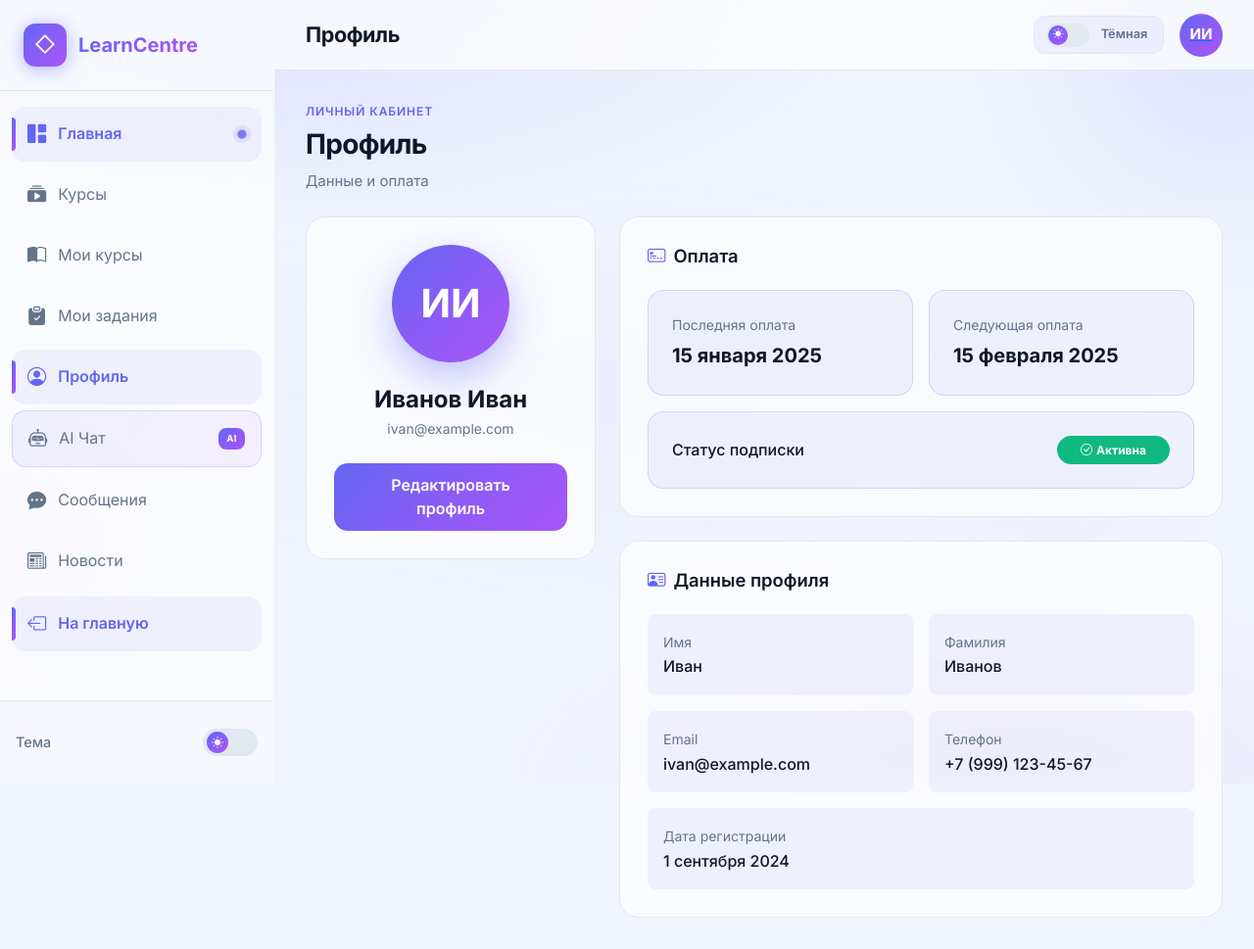
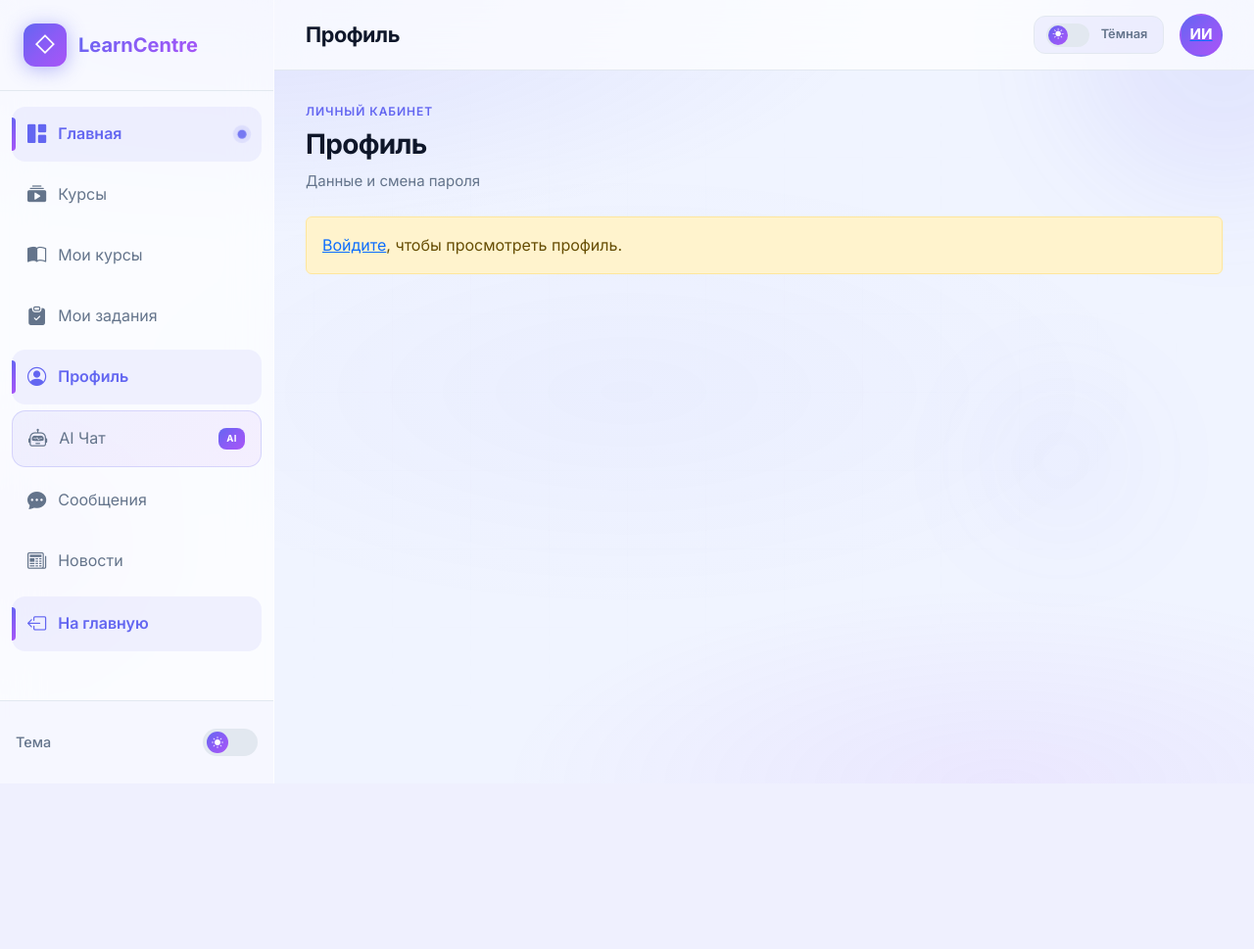
Before and after one commit to ViraKrajevskiy/LearnCentreWebsite, a Django app: page /student/profile/ in a window 1280 px wide. Shown: the whole page at 98% size. After the commit the page ends 800 px from the top, so only its background shows below. Run offline with Django 5.2, Linux system fonts and the light colour scheme; parts of the project's set-up code (start-up, migrations or seed data) failed here and were passed over.

Commit message:
обновление

```diff
--- a/Config/urls.py
+++ b/Config/urls.py
@@ -2,13 +2,18 @@ from django.contrib import admin
 from django.urls import path, include
 from drf_spectacular.views import SpectacularAPIView, SpectacularSwaggerView
 
-from WebSite.view_sets.otp_register_views.register_verify import RegisterView, VerifyOTPView
+from WebSite.view_sets.otp_register_views.register_verify import (
+    RegisterView, VerifyOTPView, LoginView, ProfileView, ChangePasswordView
+)
 
 urlpatterns = [
     path('admin/', admin.site.urls),
     # API auth — до include WebSite (иначе может 404)
     path('api/v1/auth/register/', RegisterView.as_view(), name='api_register'),
     path('api/v1/auth/verify-otp/', VerifyOTPView.as_view(), name='api_verify_otp'),
+    path('api/v1/auth/login/', LoginView.as_view(), name='api_login'),
+    path('api/v1/auth/me/', ProfileView.as_view(), name='api_profile'),
+    path('api/v1/auth/change-password/', ChangePasswordView.as_view(), name='api_change_password'),
     path('', include('WebSite.urls')),
 
     # Документация API
--- a/WebSite/models/models.py
+++ b/WebSite/models/models.py
@@ -32,6 +32,7 @@ class User(AbstractBaseUser, PermissionsMixin, DateCreate):
     last_name = models.CharField(max_length=50, blank=True, null=True)
     phone_number = PhoneNumberField(unique=True, db_index=True)
     telegram_username = models.CharField(max_length=100, blank=True, null=True, db_index=True)
+    telegram_chat_id = models.BigIntegerField(null=True, blank=True, db_index=True, help_text='Telegram chat_id для бота')
     birth_date = models.DateField(null=True, blank=True)
     role = models.CharField(max_length=20, choices=ROLE_CHOICES, default='guest')
 
--- a/WebSite/models/opt_model.py
+++ b/WebSite/models/opt_model.py
@@ -8,6 +8,7 @@ class UserOTP(models.Model):
     code = models.CharField(max_length=6)
 
     session_id = models.UUIDField(default=uuid.uuid4, editable=False, unique=True)
+    telegram_chat_id = models.BigIntegerField(null=True, blank=True, help_text='Telegram chat_id для отправки уведомления об успехе')
 
     created_at = models.DateTimeField(auto_now_add=True)
     expires_at = models.DateTimeField()
--- a/WebSite/templates/student/profile.html
+++ b/WebSite/templates/student/profile.html
@@ -9,83 +9,153 @@
     <div class="page-hero anim-fade-up mb-4">
         <p class="text-uppercase mb-2" style="font-size: 0.75rem; font-weight: 600; letter-spacing: 0.08em; color: var(--accent);">Личный кабинет</p>
         <h1>Профиль</h1>
-        <p class="lead">Данные и оплата</p>
+        <p class="lead">Данные и смена пароля</p>
     </div>
-    <div class="row g-4">
+    <div id="profile-auth-required" class="alert alert-warning d-none">
+        <a href="{% url 'login' %}">Войдите</a>, чтобы просмотреть профиль.
+    </div>
+    <div id="profile-content" class="row g-4 d-none">
         <div class="col-lg-4">
             <div class="card-ai card-glow text-center animate-on-scroll">
-                <div class="avatar-profile mx-auto mb-4 rounded-circle d-flex align-items-center justify-content-center" style="width: 120px; height: 120px; background: var(--ai-gradient); color: white; font-size: 2.5rem; font-weight: 700; box-shadow: 0 15px 40px rgba(99,102,241,0.4);">
-                    ИИ
+                <div id="avatar-initials" class="avatar-profile mx-auto mb-4 rounded-circle d-flex align-items-center justify-content-center" style="width: 120px; height: 120px; background: var(--ai-gradient); color: white; font-size: 2.5rem; font-weight: 700; box-shadow: 0 15px 40px rgba(99,102,241,0.4);">
+                    —
                 </div>
-                <h4 class="mb-1 fw-bold">Иванов Иван</h4>
-                <p class="text-secondary small mb-4">ivan@example.com</p>
-                <a href="#" class="btn btn-ai w-100">Редактировать профиль</a>
+                <h4 id="profile-name" class="mb-1 fw-bold">—</h4>
+                <p id="profile-email" class="text-secondary small mb-4">—</p>
             </div>
         </div>
         <div class="col-lg-8">
             <div class="card-ai card-glow mb-4 animate-on-scroll">
                 <h5 class="card-title-custom mb-4">
-                    <i class="bi bi-credit-card-2-front me-2" style="color: var(--accent);"></i>Оплата
+                    <i class="bi bi-person-vcard me-2" style="color: var(--accent);"></i>Данные профиля
                 </h5>
                 <div class="row g-3">
-                    <div class="col-sm-6">
-                        <div class="p-4 rounded-4" style="background: var(--ai-subtle); border: 1px solid rgba(99,102,241,0.2);">
-                            <small class="text-secondary d-block mb-1">Последняя оплата</small>
-                            <strong class="fs-5">15 января 2025</strong>
+                    <div class="col-md-6">
+                        <div class="p-3 rounded-3" style="background: var(--ai-subtle); border: 1px solid rgba(99,102,241,0.2);">
+                            <small class="text-secondary">Имя</small>
+                            <div id="profile-first-name" class="fw-medium">—</div>
                         </div>
                     </div>
-                    <div class="col-sm-6">
-                        <div class="p-4 rounded-4" style="background: var(--ai-subtle); border: 1px solid rgba(99,102,241,0.2);">
-                            <small class="text-secondary d-block mb-1">Следующая оплата</small>
-                            <strong class="fs-5">15 февраля 2025</strong>
+                    <div class="col-md-6">
+                        <div class="p-3 rounded-3" style="background: var(--ai-subtle); border: 1px solid rgba(99,102,241,0.2);">
+                            <small class="text-secondary">Фамилия</small>
+                            <div id="profile-surname" class="fw-medium">—</div>
                         </div>
                     </div>
-                    <div class="col-12">
-                        <div class="p-4 rounded-4 d-flex align-items-center justify-content-between" style="background: var(--ai-subtle); border: 1px solid rgba(99,102,241,0.2);">
-                            <span class="fw-medium">Статус подписки</span>
-                            <span class="badge rounded-pill px-4 py-2" style="background: var(--success); color: white;"><i class="bi bi-check-circle me-1"></i>Активна</span>
+                    <div class="col-md-6">
+                        <div class="p-3 rounded-3" style="background: var(--ai-subtle); border: 1px solid rgba(99,102,241,0.2);">
+                            <small class="text-secondary">Email</small>
+                            <div id="profile-email-val" class="fw-medium">—</div>
+                        </div>
+                    </div>
+                    <div class="col-md-6">
+                        <div class="p-3 rounded-3" style="background: var(--ai-subtle); border: 1px solid rgba(99,102,241,0.2);">
+                            <small class="text-secondary">Телефон</small>
+                            <div id="profile-phone" class="fw-medium">—</div>
+                        </div>
+                    </div>
+                    <div class="col-md-6">
+                        <div class="p-3 rounded-3" style="background: var(--ai-subtle); border: 1px solid rgba(99,102,241,0.2);">
+                            <small class="text-secondary">Telegram</small>
+                            <div id="profile-telegram" class="fw-medium">—</div>
+                        </div>
+                    </div>
+                    <div class="col-md-6">
+                        <div class="p-3 rounded-3" style="background: var(--ai-subtle); border: 1px solid rgba(99,102,241,0.2);">
+                            <small class="text-secondary">Дата регистрации</small>
+                            <div id="profile-created" class="fw-medium">—</div>
                         </div>
                     </div>
                 </div>
             </div>
             <div class="card-ai card-glow animate-on-scroll">
                 <h5 class="card-title-custom mb-4">
-                    <i class="bi bi-person-vcard me-2" style="color: var(--accent);"></i>Данные профиля
+                    <i class="bi bi-key me-2" style="color: var(--accent);"></i>Смена пароля
                 </h5>
-                <div class="row g-3">
-                    <div class="col-md-6">
-                        <div class="p-3 rounded-3" style="background: var(--ai-subtle);">
-                            <small class="text-secondary">Имя</small>
-                            <div class="fw-medium">Иван</div>
-                        </div>
+                <p class="text-muted small mb-3">Изменить пароль можно здесь или в Telegram-боте командой /changepassword</p>
+                <form id="change-password-form">
+                    <div class="mb-3">
+                        <label class="form-label">Текущий пароль</label>
+                        <input type="password" name="old_password" class="form-control" required placeholder="••••••••">
                     </div>
-                    <div class="col-md-6">
-                        <div class="p-3 rounded-3" style="background: var(--ai-subtle);">
-                            <small class="text-secondary">Фамилия</small>
-                            <div class="fw-medium">Иванов</div>
-                        </div>
+                    <div class="mb-3">
+                        <label class="form-label">Новый пароль (не менее 8 символов)</label>
+                        <input type="password" name="new_password" class="form-control" required minlength="8" placeholder="••••••••">
                     </div>
-                    <div class="col-md-6">
-                        <div class="p-3 rounded-3" style="background: var(--ai-subtle);">
-                            <small class="text-secondary">Email</small>
-                            <div class="fw-medium">ivan@example.com</div>
-                        </div>
-                    </div>
-                    <div class="col-md-6">
-                        <div class="p-3 rounded-3" style="background: var(--ai-subtle);">
-                            <small class="text-secondary">Телефон</small>
-                            <div class="fw-medium">+7 (999) 123-45-67</div>
-                        </div>
-                    </div>
-                    <div class="col-12">
-                        <div class="p-3 rounded-3" style="background: var(--ai-subtle);">
-                            <small class="text-secondary">Дата регистрации</small>
-                            <div class="fw-medium">1 сентября 2024</div>
-                        </div>
-                    </div>
-                </div>
+                    <div id="password-error" class="alert alert-danger d-none mb-3"></div>
+                    <button type="submit" class="btn btn-ai">Изменить пароль</button>
+                </form>
             </div>
         </div>
     </div>
 </div>
 {% endblock %}
+
+{% block extra_js %}
+<script>
+(function() {
+    const token = localStorage.getItem('access');
+    if (!token) {
+        document.getElementById('profile-auth-required').classList.remove('d-none');
+        return;
+    }
+    document.getElementById('profile-content').classList.remove('d-none');
+
+    fetch('/api/v1/auth/me/', {
+        headers: { 'Authorization': 'Bearer ' + token }
+    }).then(r => {
+        if (r.status === 401) {
+            localStorage.removeItem('access');
+            localStorage.removeItem('refresh');
+            document.getElementById('profile-auth-required').classList.remove('d-none');
+            document.getElementById('profile-content').classList.add('d-none');
+            return null;
+        }
+        return r.json();
+    }).then(data => {
+        if (!data) return;
+        const initials = (data.first_name?.[0] || '') + (data.surname?.[0] || '') || '?';
+        document.getElementById('avatar-initials').textContent = initials;
+        document.getElementById('profile-name').textContent = `${data.surname || ''} ${data.first_name || ''}`.trim() || '—';
+        document.getElementById('profile-email').textContent = data.email || '—';
+        document.getElementById('profile-first-name').textContent = data.first_name || '—';
+        document.getElementById('profile-surname').textContent = data.surname || '—';
+        document.getElementById('profile-email-val').textContent = data.email || '—';
+        document.getElementById('profile-phone').textContent = data.phone_number || '—';
+        document.getElementById('profile-telegram').textContent = data.telegram_username ? '@' + data.telegram_username : '—';
+        document.getElementById('profile-created').textContent = data.created_at ? new Date(data.created_at).toLocaleDateString('ru') : '—';
+    });
+
+    document.getElementById('change-password-form').addEventListener('submit', async (e) => {
+        e.preventDefault();
+        const form = e.target;
+        const errEl = document.getElementById('password-error');
+        errEl.classList.add('d-none');
+        const res = await fetch('/api/v1/auth/change-password/', {
+            method: 'POST',
+            headers: {
+                'Content-Type': 'application/json',
+                'Authorization': 'Bearer ' + localStorage.getItem('access')
+            },
+            body: JSON.stringify({
+                old_password: form.old_password.value,
+                new_password: form.new_password.value
+            })
+        });
+        const data = await res.json();
+        if (res.ok) {
+            form.reset();
+            errEl.classList.remove('d-none');
+            errEl.classList.remove('alert-danger');
+            errEl.classList.add('alert-success');
+            errEl.textContent = 'Пароль успешно изменён.';
+        } else {
+            errEl.classList.remove('alert-success');
+            errEl.classList.add('alert-danger');
+            errEl.textContent = data.old_password?.[0] || data.new_password?.[0] || data.error || 'Ошибка';
+            errEl.classList.remove('d-none');
+        }
+    });
+})();
+</script>
+{% endblock %}
--- a/WebSite/urls.py
+++ b/WebSite/urls.py
@@ -3,7 +3,8 @@ from django.urls import path
 from WebSite.views.views import (
     student_ai_chat, student_assignments, student_courses, student_home,
     student_messages, student_my_courses, student_news, student_profile,
-    main_home, main_courses, main_about, main_contact, main_faq, main_invite, main_login, main_register
+    main_home, main_courses, main_about, main_contact, main_faq, main_invite,
+    main_login, main_staff_login, main_register
 )
 
 urlpatterns = [
@@ -15,6 +16,7 @@ urlpatterns = [
     path('faq/', main_faq, name='faq'),
     path('invite/', main_invite, name='invite'),
     path('login/', main_login, name='login'),
+    path('staff/login/', main_staff_login, name='staff_login'),
 
     # Это страница, где юзер видит саму форму регистрации (HTML)
     path('register/', main_register, name='register'),
--- a/WebSite/views/views.py
+++ b/WebSite/views/views.py
@@ -19,7 +19,11 @@ def main_invite(request):
     return render(request, 'main_pages/invite.html')
 
 def main_login(request):
-    return render(request, 'main_pages/login.html')
+    return render(request, 'main_pages/login.html', {'login_type': 'student'})
+
+
+def main_staff_login(request):
+    return render(request, 'main_pages/login.html', {'login_type': 'staff'})
 
 def main_register(request):
     return render(request, 'main_pages/register.html')
```
Also changed, not shown: WebSite/admin.py (+39 -0 lines), WebSite/serializers/otp_register/otp_registration.py (+32 -0 lines), WebSite/templates/main_pages/login.html (+49 -14 lines), WebSite/view_sets/otp_register_views/register_verify.py (+108 -1 lines).
